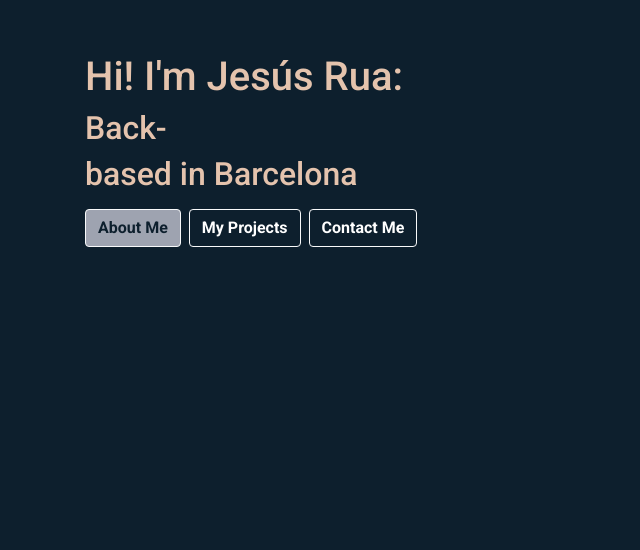
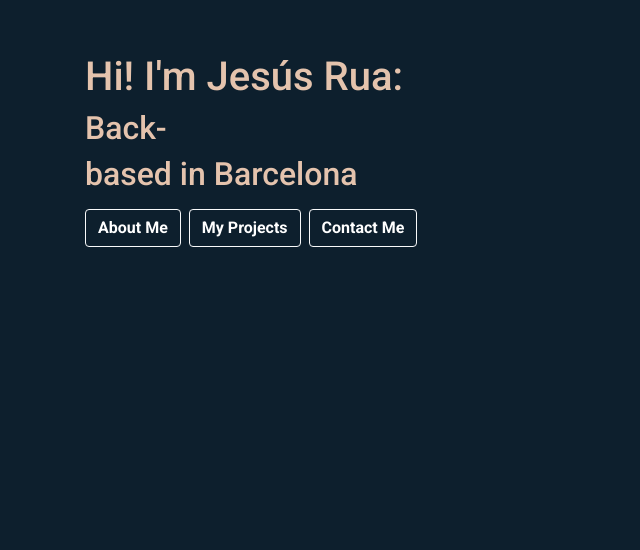
Before and after one commit to jesusrua/my_portfolio, a React (Create React App) app: page / in a window 1280 px wide. Shown: the part 250-800 px from the top of the page, without its empty margins (0-640 px from the left). Built offline with nearby package versions, Linux system fonts and the light colour scheme.

Commit message:
buttons styled

```diff
--- a/src/Components/1.Main/Main.css
+++ b/src/Components/1.Main/Main.css
@@ -9,18 +9,18 @@
   font-weight: 900;
 }
 
-.btn2 {
+/* .btn2 {
   background-color: #9EA3B0 !important;
   color: #0D1F2D !important;
   font-weight: bold !important;
-}
+} */
 
-.btn2:hover {
+.btn:hover {
   background-color: #7a7d86 !important;
   color: white !important;
 }
 
-.btn2:focus {
+.btn:focus {
   outline: none !important;
   outline-offset: none !important;
   background-color: #7a7d86;
--- a/src/Components/1.Main/Main.js
+++ b/src/Components/1.Main/Main.js
@@ -26,7 +26,7 @@ function Main () {
 
         <Row>
           <Col >
-              <Link to="about" smooth={true} duration={1000}><Button className="mr-2 mt-2 btn2" variant="light">About Me</Button></Link>
+              <Link to="about" smooth={true} duration={1000}><Button className="mr-2 mt-2" variant="light">About Me</Button></Link>
               <Link to="projects" smooth={true} duration={1000}><Button className="mr-2 mt-2" variant="light">My Projects</Button></Link>
               <Link to="contact" smooth={true} duration={1000}><Button className="mt-2" variant="light">Contact Me</Button></Link>
           </Col>
--- a/src/Components/4.Contact/Contact.js
+++ b/src/Components/4.Contact/Contact.js
@@ -1,6 +1,5 @@
 import React from 'react';
 import './Contact.css';
-import Styles from './Contact.css';
 import {Container, Row, Col, Form, Button} from 'react-bootstrap';
 import {FontAwesomeIcon} from '@fortawesome/react-fontawesome';
 import {faLinkedin, faGithubSquare} from '@fortawesome/free-brands-svg-icons';
```
